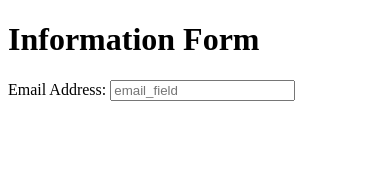
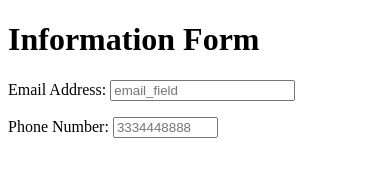
Before and after one commit to Hoizard/ITMD362-Lab2, a plain HTML site: page index.html in a window 390 px wide. Drawn offline with Linux system fonts and the light colour scheme.

Commit message:
Added phone number input for users to type in

```diff
--- a/index.html
+++ b/index.html
@@ -13,7 +13,11 @@
     <p>
       <label>Email Address:</label>
       <input type:"email" name="email_field" placeholder="email_field">
-    </P>
+    </p>
+    <p>
+      <label>Phone Number:</label>
+      <input type="tel" name="phone" placeholder="3334448888" size="10">
+    </p>
 
 </body>
 </html>
```
